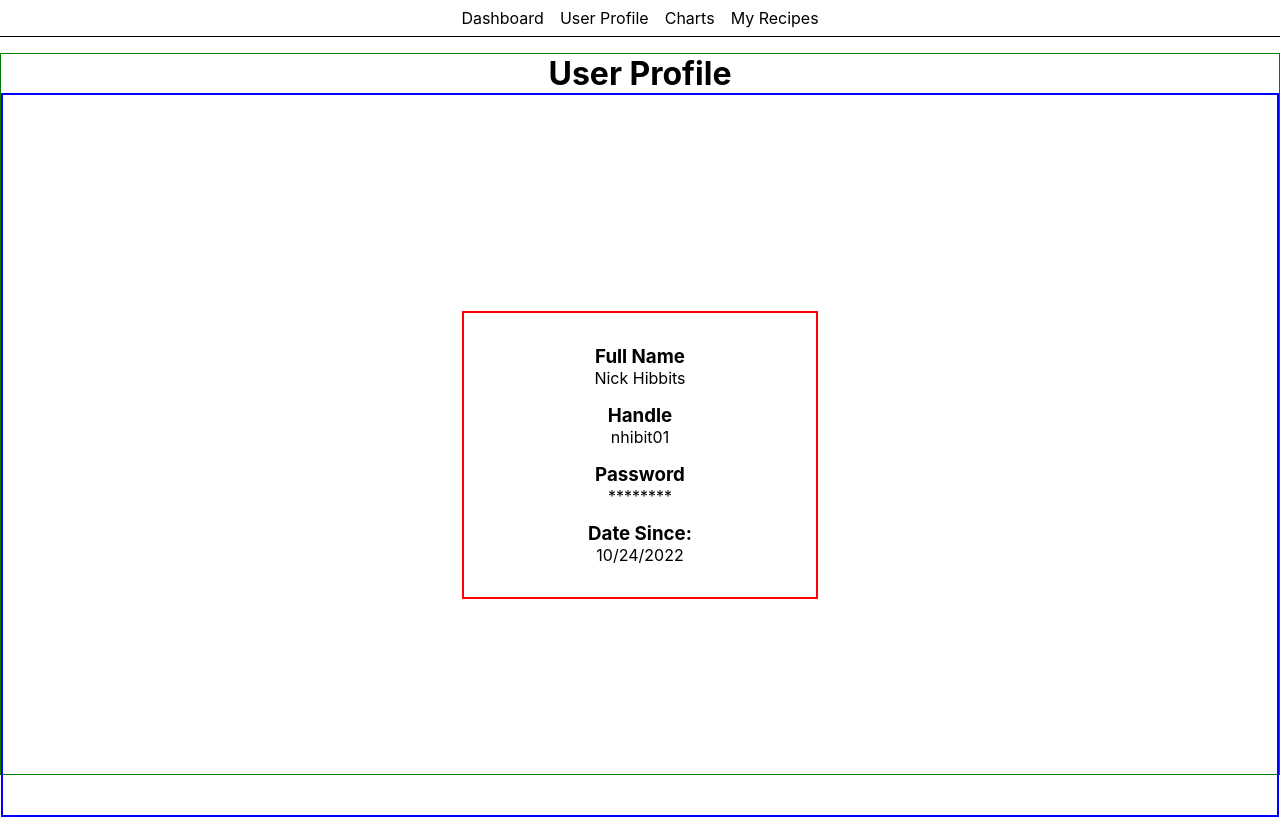
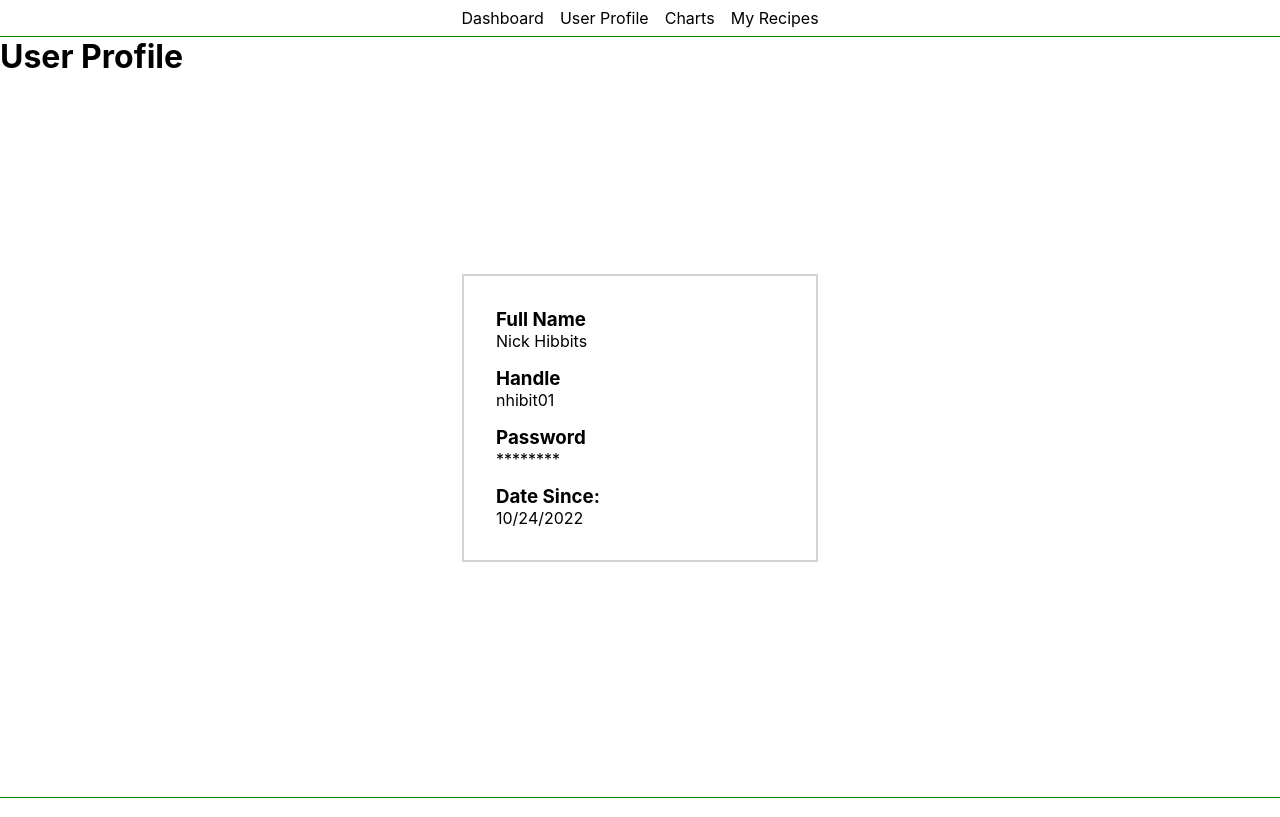
Before and after one commit to nickhibbits/recipe-app, a React (Create React App) app in the folder client/: page /userProfile/1 in a window 1280 px wide. Built offline with nearby package versions, Linux system fonts and the light colour scheme.

Commit message:
add grid more consistent layout across pages

```diff
--- a/client/src/components/Dashboard.js
+++ b/client/src/components/Dashboard.js
@@ -32,7 +32,7 @@ function Dashboard() {
   };
 
   return (
-    <main className="dashboard-component">
+    <main className="dashboard-component component">
       <h1 className="page-heading">Dashboard</h1>
       <RecipeScrollContainer recipes={popularRecipes} categoryTitle="Popular" />
       <RecipeScrollContainer recipes={myRecipes} categoryTitle="My Recipes" />
--- a/client/src/components/UserProfile.js
+++ b/client/src/components/UserProfile.js
@@ -5,12 +5,7 @@ import "../styles/UserProfile.scss";
 
 function UserProfile() {
   return (
-    // <div>
-    //   UserProfile - Basic info about user: name, location, etc. And stats about
-    //   activity: number of restaurants reviewed, top restaurants, etc
-    // </div>
-
-    <main className="user-profile-component">
+    <main className="user-profile-component component">
       <h1 className="page-heading">User Profile</h1>
       <div className="user-info-wrapper flex">
         <UserInfo />
--- a/client/src/styles/App.scss
+++ b/client/src/styles/App.scss
@@ -1,38 +1,8 @@
 .App {
-  text-align: center;
+  display: grid;
+  grid-template-rows: 1fr 95vh;
 }
 
-.App-logo {
-  height: 40vmin;
-  pointer-events: none;
+.component {
+  grid-row: 2 / 3;
 }
-
-@media (prefers-reduced-motion: no-preference) {
-  .App-logo {
-    animation: App-logo-spin infinite 20s linear;
-  }
-}
-
-.App-header {
-  background-color: #282c34;
-  min-height: 100vh;
-  display: flex;
-  flex-direction: column;
-  align-items: center;
-  justify-content: center;
-  font-size: calc(10px + 2vmin);
-  color: white;
-}
-
-.App-link {
-  color: #61dafb;
-}
-
-@keyframes App-logo-spin {
-  from {
-    transform: rotate(0deg);
-  }
-  to {
-    transform: rotate(360deg);
-  }
-}
--- a/client/src/styles/RecipeScrollContainer.scss
+++ b/client/src/styles/RecipeScrollContainer.scss
@@ -4,7 +4,7 @@
 }
 
 .recipe-card-wrapper {
-  border: solid 2px green;
+  outline: solid 2px green;
   border-radius: 10px;
   padding: 1rem;
 }
--- a/client/src/styles/UserProfile.scss
+++ b/client/src/styles/UserProfile.scss
@@ -1,6 +1,5 @@
 .user-profile-component {
-  border: solid 1px green;
-  height: 90vh;
+  outline: solid 1px green;
   align-items: center;
   justify-content: center;
 }
@@ -8,12 +7,11 @@
 .user-info-wrapper {
   justify-content: center;
   align-items: center;
-  border: solid 2px blue;
-  height: 100%;
+  height: 90%;
 }
 
 .user-info-component {
-  border: solid 2px red;
+  outline: solid 2px lightgray;
   justify-content: center;
   width: 18rem;
   padding: 2rem;
--- a/client/src/styles/index.scss
+++ b/client/src/styles/index.scss
@@ -48,9 +48,9 @@ body {
   -moz-osx-font-smoothing: grayscale;
 }
 
-header {
-  margin-bottom: 1rem;
-}
+// header {
+//   margin-bottom: 1rem;
+// }
 
 code {
   font-family: source-code-pro, Menlo, Monaco, Consolas, "Courier New",
```
